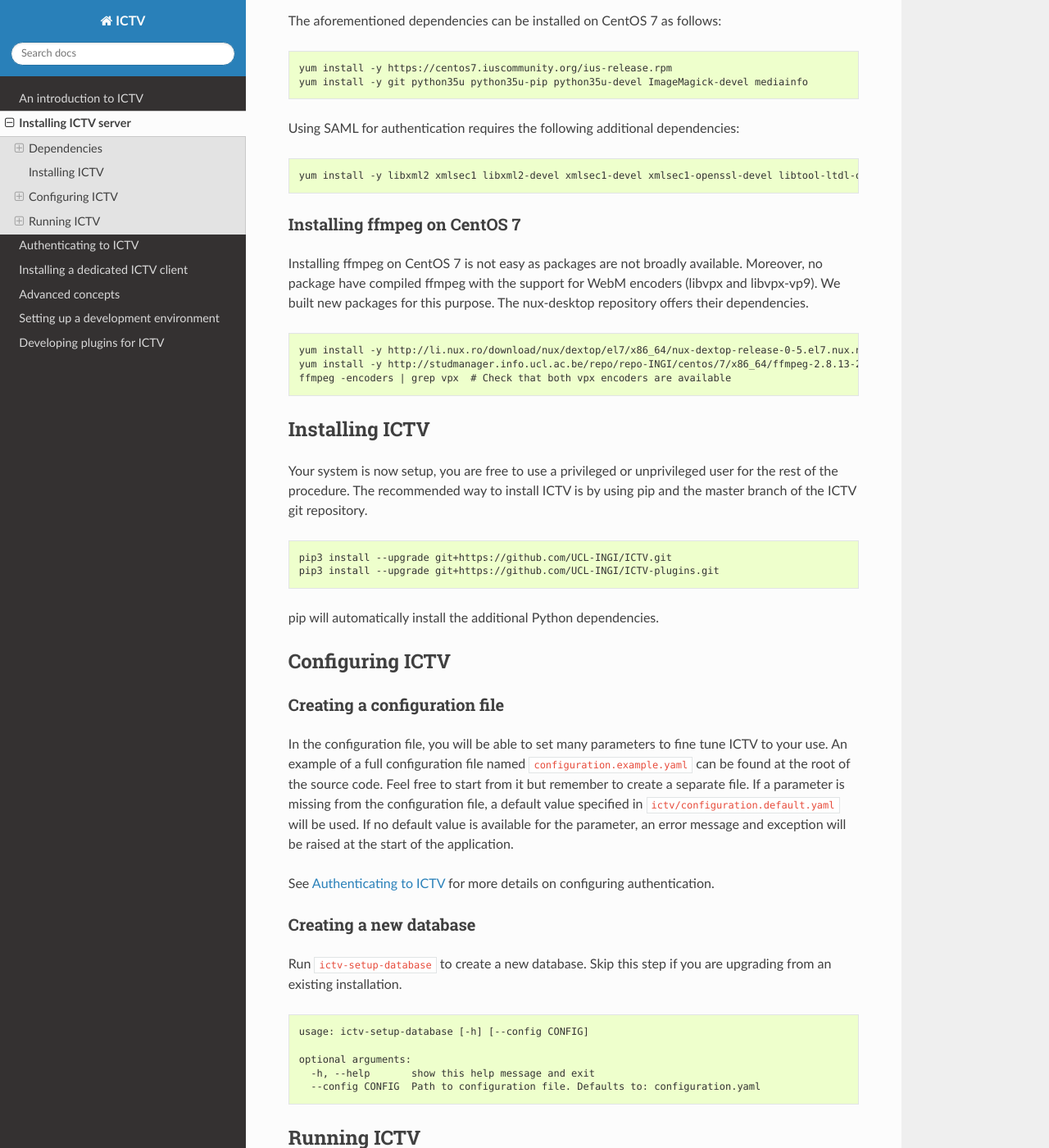
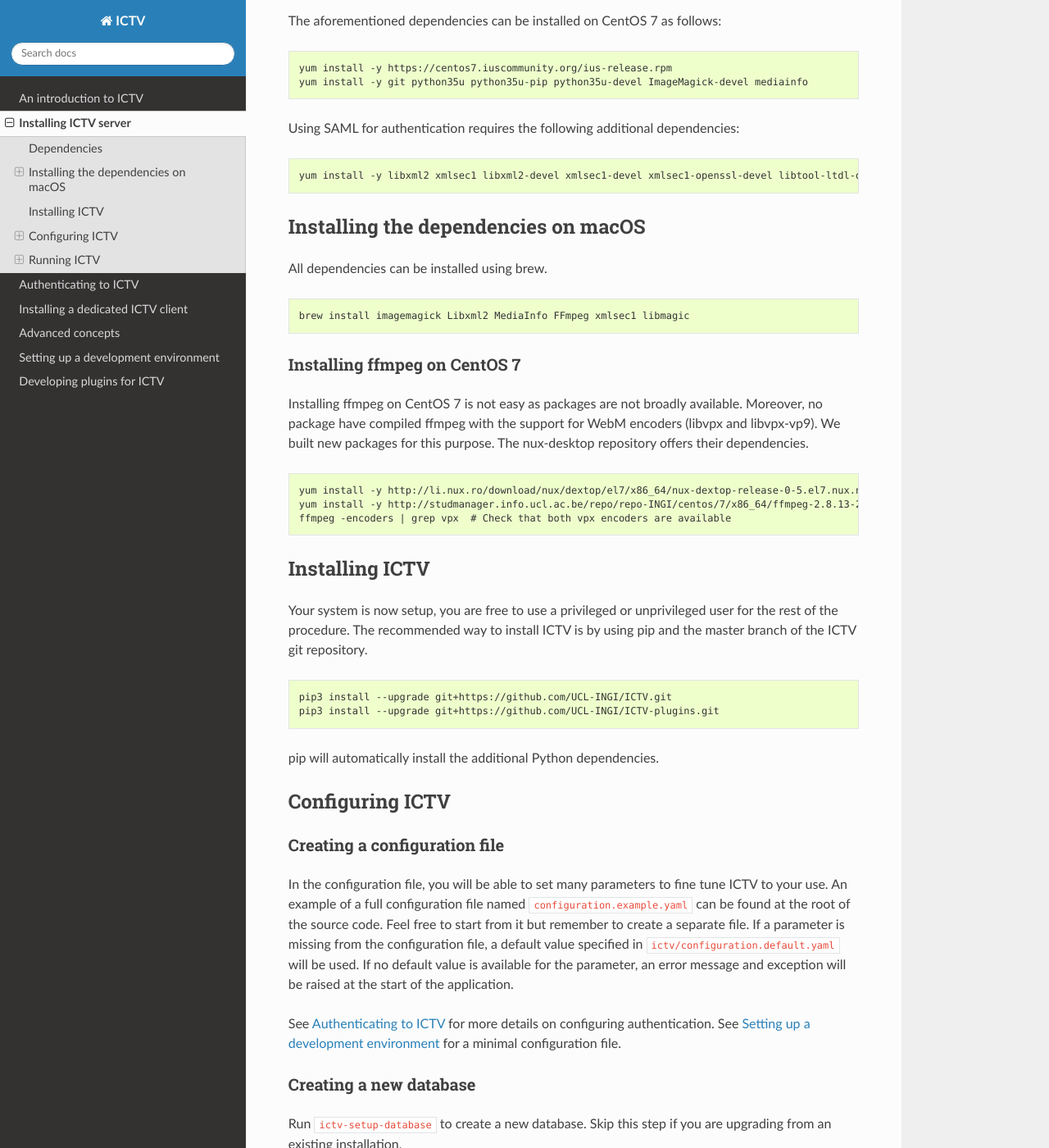
Before and after one commit to UCL-INGI/ICTV, a Sphinx documentation site: the page built from doc/install_ictv.rst, in a window 1280 px wide and 1400 px high, scrolled down 514 px. Shown: the whole window at 82% size. Built offline with Sphinx 7.4.7 and the Read the Docs theme 2.0.0, drawn with Linux system fonts in a browser that asks for light colours; the version number could not be read and is left out.

Commit message:
Updates the doc with instructions for macOS

```diff
--- a/doc/dev_environment.rst
+++ b/doc/dev_environment.rst
@@ -1,3 +1,5 @@
+.. _setting_up:
+
 Setting up a development environment
 ====================================
 
--- a/doc/install_ictv.rst
+++ b/doc/install_ictv.rst
@@ -33,6 +33,16 @@ Using SAML for authentication requires the following additional dependencies:
 ::
 
     yum install -y libxml2 xmlsec1 libxml2-devel xmlsec1-devel xmlsec1-openssl-devel libtool-ltdl-devel
+
+
+Installing the dependencies on macOS
+------------------------------------
+
+All dependencies can be installed using brew.
+
+::
+
+    brew install imagemagick Libxml2 MediaInfo FFmpeg xmlsec1 libmagic
 
 
 Installing ffmpeg on CentOS 7
@@ -78,6 +88,7 @@ will be used. If no default value is available for the parameter, an
 error message and exception will be raised at the start of the application.
 
 See :ref:`authenticating` for more details on configuring authentication.
+See :ref:`setting_up` for a minimal configuration file.
 
 Creating a new database
 ~~~~~~~~~~~~~~~~~~~~~~~
```
